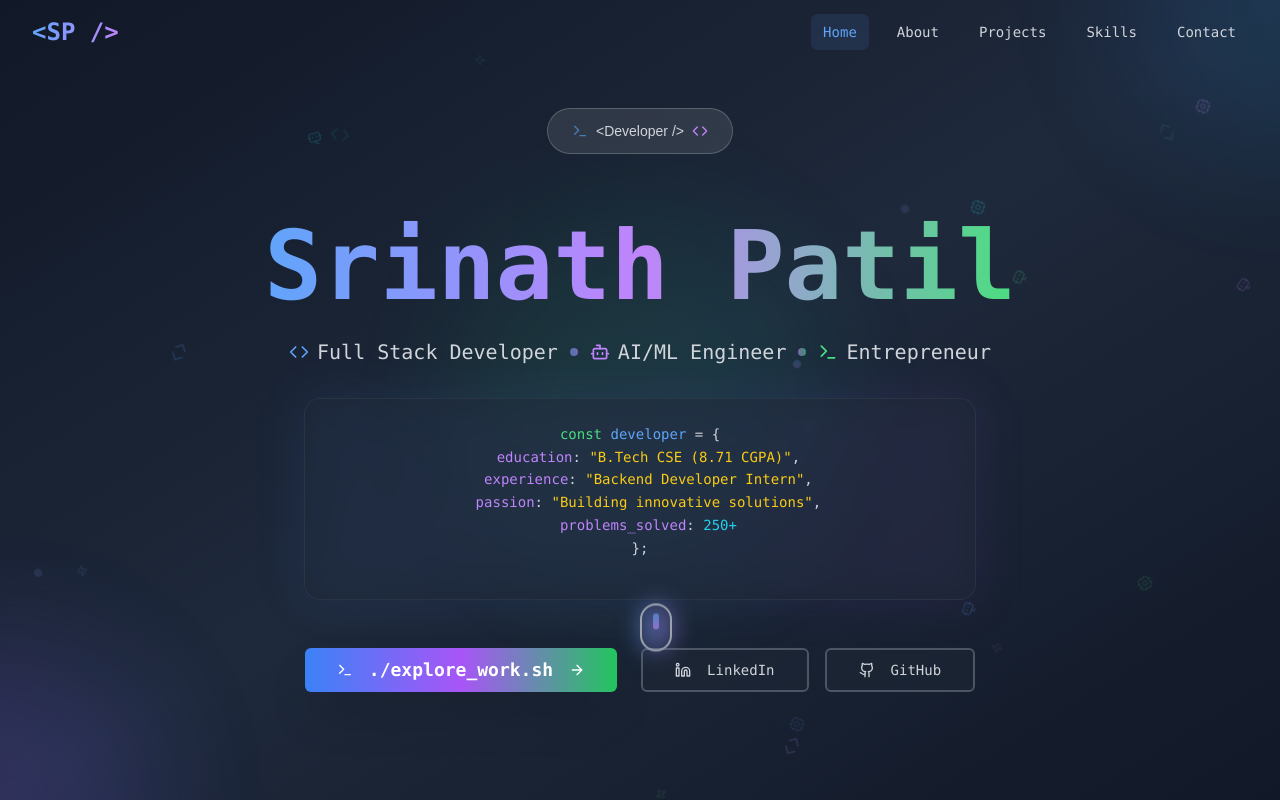
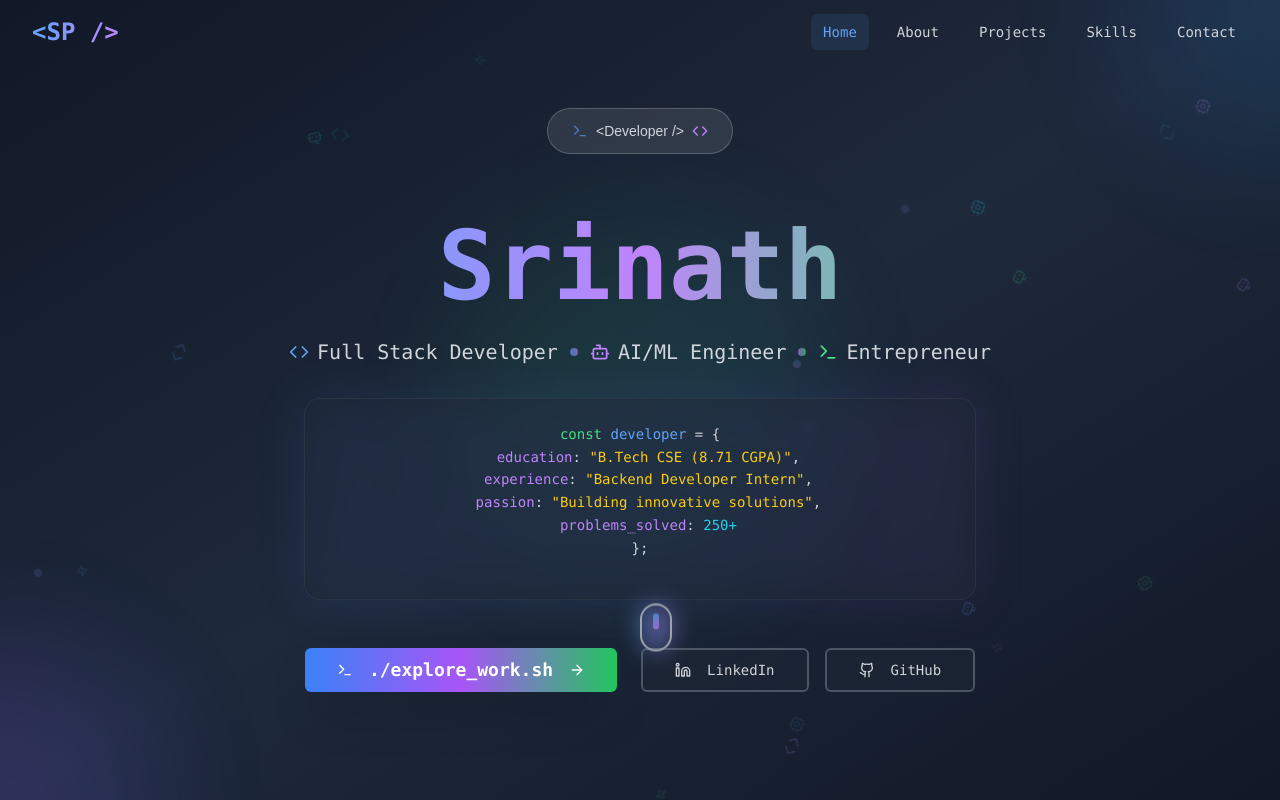
Before and after one commit to SRINATH-GITHU/myPortfolio, a Next.js app: page / in a window 1280 px wide. Shown: the top 800 px of the page. Built offline with nearby package versions, Linux system fonts and the light colour scheme.

Commit message:
Update hero-section.tsx
test

```diff
--- a/components/hero-section.tsx
+++ b/components/hero-section.tsx
@@ -28,7 +28,7 @@ export default function HeroSection() {
             {/* Name with stunning typography */}
             <div className="space-y-6">
               <h1 className="text-5xl md:text-7xl lg:text-8xl font-bold bg-gradient-to-r from-blue-400 via-purple-400 to-green-400 bg-clip-text text-transparent leading-tight font-mono">
-                Srinath Patil
+                Srinath
               </h1>
 
               <div className="flex items-center justify-center gap-3 text-lg md:text-xl text-gray-300 flex-wrap">
```
